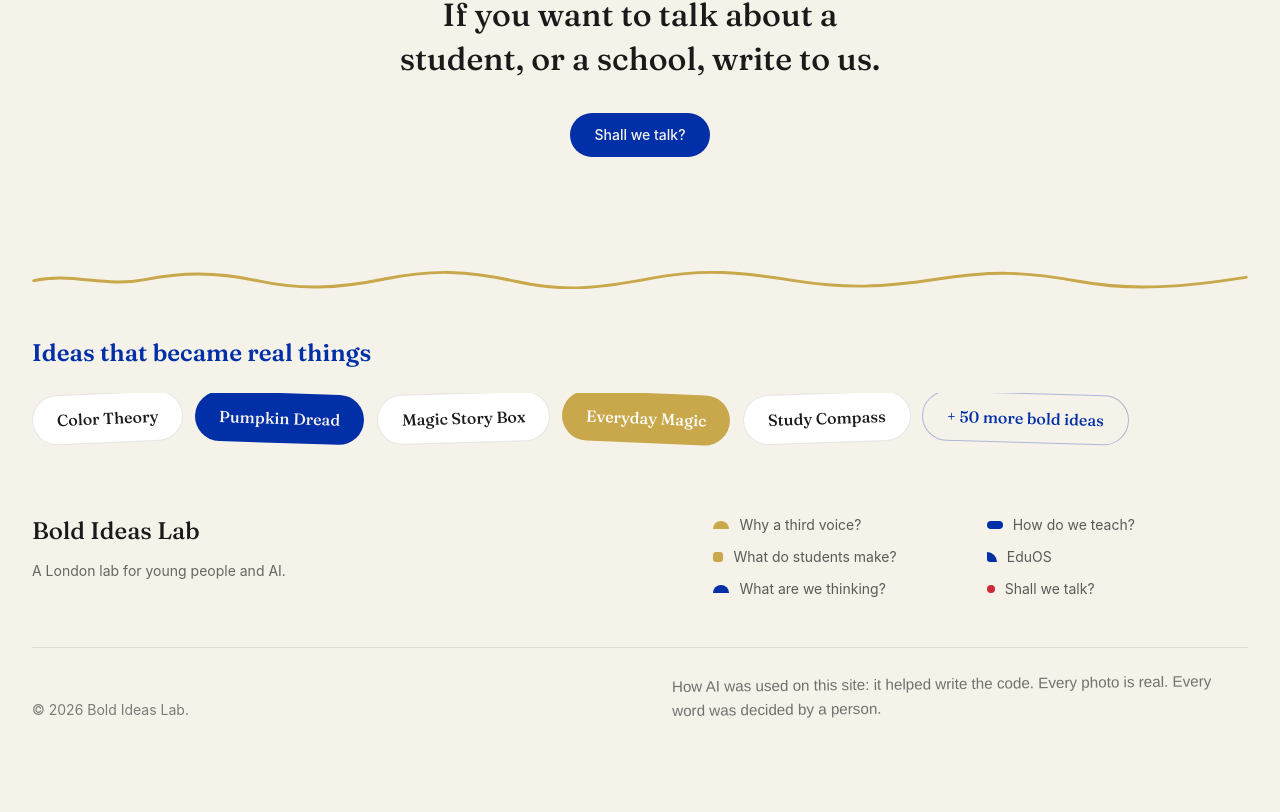
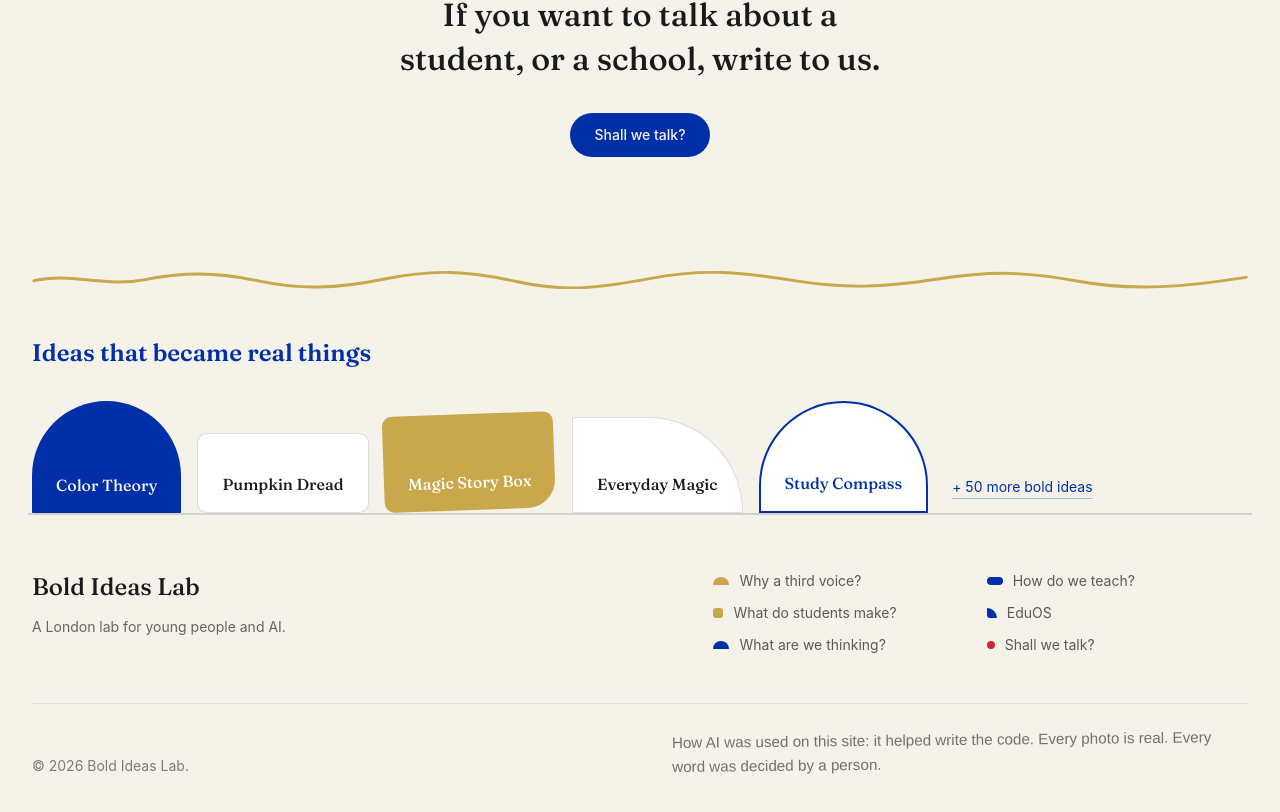
Before and after one commit to GuiruLin/boldideaslab-site, a Next.js app: page / in a window 1280 px wide. Shown: the part 3720-4532 px from the top of the page. Before the commit the page ends 4496 px from the top, so only its background shows below. Built offline with nearby package versions, Linux system fonts and the light colour scheme; a web font is replaced by a local one.

Commit message:
footer 想法带改积木展架：品牌形状装作品名，立在展架线上，弃用药丸
https://claude.ai/code/session_01LXPeqnksVnkEHUKmhaULqX

```diff
--- a/components/redesign/footerFun.tsx
+++ b/components/redesign/footerFun.tsx
@@ -7,16 +7,14 @@ import en from "@/messages/en.json";
 
 const footer = en.redesign.footer;
 
-// 想法带：真实学生作品名做成贴纸药丸，可横向拖动，hover 摆正浮起
-const pillStyles = [
-  "border border-ink/10 bg-white text-ink",
-  "bg-blue text-cream",
-  "border border-ink/10 bg-white text-ink",
-  "bg-gold text-white",
-  "border border-ink/10 bg-white text-ink"
+// 想法积木：每个学生作品名装进一个品牌形状，高矮不一立在展架线上（不是药丸）
+const blockStyles = [
+  { cls: "bg-blue text-cream", radius: "999px 999px 10px 10px", h: "h-28", tilt: 0 },
+  { cls: "border border-ink/15 bg-white text-ink", radius: "10px", h: "h-20", tilt: 0 },
+  { cls: "bg-gold text-white", radius: "10px 10px 28px 10px", h: "h-24", tilt: -2 },
+  { cls: "border border-ink/15 bg-white text-ink", radius: "0 999px 10px 10px", h: "h-24", tilt: 0 },
+  { cls: "border-2 border-blue bg-white text-blue", radius: "999px 999px 10px 10px", h: "h-28", tilt: 0 }
 ] as const;
-
-const tilts = [-2.5, 1.8, -1.6, 2.4, -2.0] as const;
 
 export function IdeasStrip() {
   return (
@@ -24,10 +22,15 @@ export function IdeasStrip() {
       <h2 className="font-display text-xl font-semibold text-blue sm:text-2xl">
         {footer.ideasTitle}
       </h2>
-      <div className="no-scrollbar -mx-1 mt-6 flex cursor-grab gap-3 overflow-x-auto px-1 pb-4 active:cursor-grabbing">
+      <div className="no-scrollbar -mx-1 mt-8 flex cursor-grab items-end gap-4 overflow-x-auto border-b-2 border-ink/15 px-1 active:cursor-grabbing">
         {footer.ideas.map((idea, index) => {
-          const classes = `${pillStyles[index % pillStyles.length]} inline-flex shrink-0 items-center rounded-full px-6 py-3 font-display text-base font-medium transition-transform duration-200 hover:-translate-y-1 hover:rotate-0 motion-reduce:transition-none`;
-          const style = { transform: `rotate(${tilts[index % tilts.length]}deg)` };
+          const variant = blockStyles[index % blockStyles.length];
+          const classes = `${variant.cls} ${variant.h} inline-flex shrink-0 items-end px-6 pb-4 font-display text-base font-medium transition-transform duration-200 hover:-translate-y-2 hover:rotate-1 motion-reduce:transition-none`;
+          const style = {
+            borderRadius: variant.radius,
+            transform: variant.tilt ? `rotate(${variant.tilt}deg)` : undefined,
+            transformOrigin: "bottom left"
+          };
           return idea.href.startsWith("http") ? (
             <a className={classes} href={idea.href} key={idea.label} rel="noopener" style={style} target="_blank">
               {idea.label}
@@ -39,9 +42,8 @@ export function IdeasStrip() {
           );
         })}
         <Link
-          className="inline-flex shrink-0 items-center rounded-full border border-blue/30 px-6 py-3 font-display text-base font-medium text-blue transition-transform duration-200 hover:-translate-y-1 motion-reduce:transition-none"
+          className="inline-flex shrink-0 items-end pb-4 pl-2 pr-1 text-sm text-blue underline decoration-blue/30 underline-offset-[6px] transition hover:decoration-blue"
           href={footer.more.href}
-          style={{ transform: "rotate(1.6deg)" }}
         >
           {footer.more.label}
         </Link>
```
